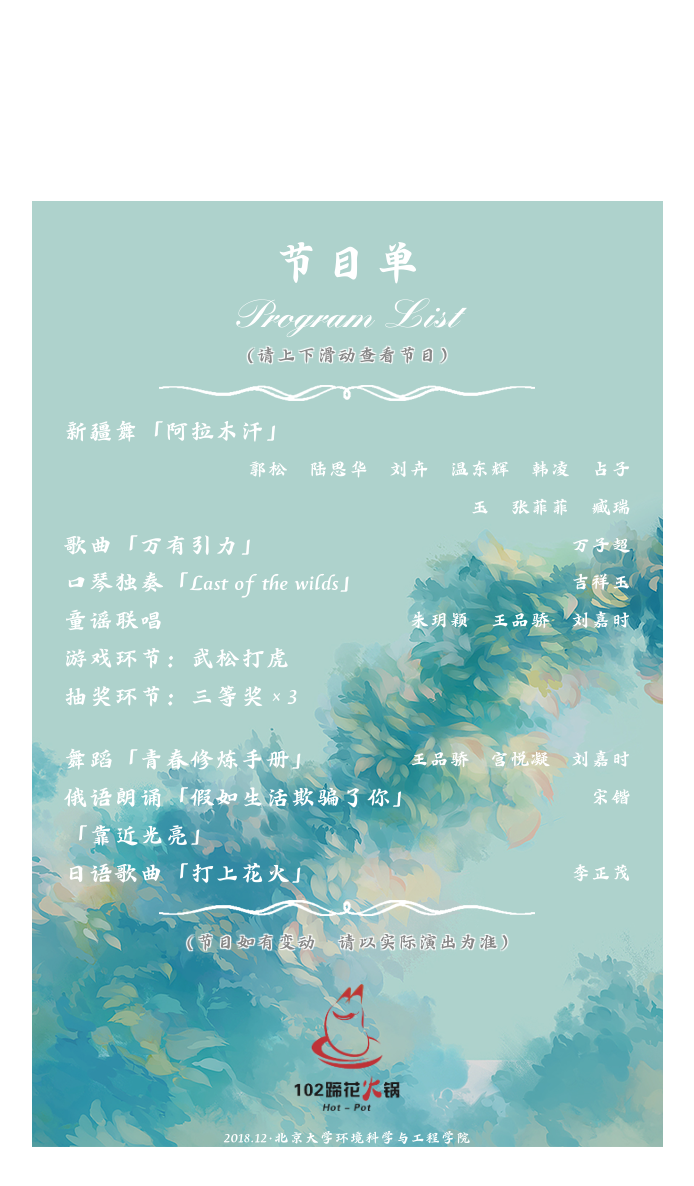
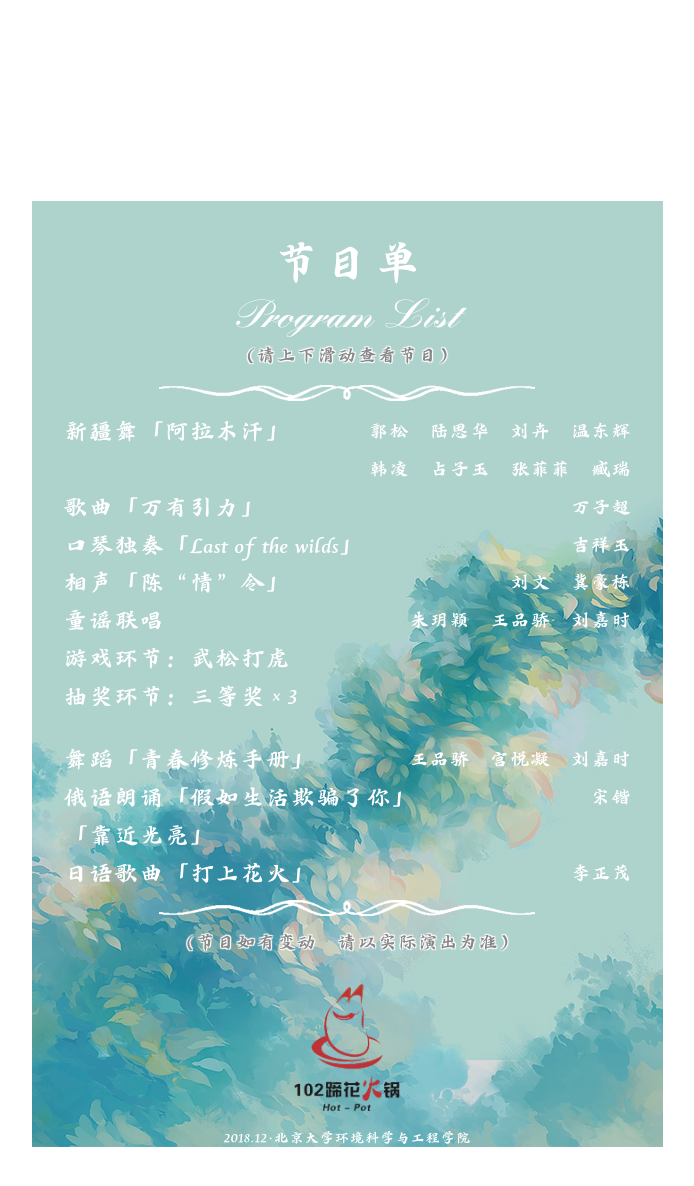
Before and after one commit to PKU-CESE-SU/pku-cese-su.github.io, a Jekyll site: the page 2018-12-new-year-shows.html, which Jekyll copies as it is, in a window 1280 px wide. Shown: the top 1186 px of the page, without its empty margins (293-987 px from the left). Built offline with Jekyll 4.4.1, drawn with Linux system fonts in a browser that asks for light colours.

Commit message:
2018-12-28

```diff
--- a/2018-12-new-year-shows.html
+++ b/2018-12-new-year-shows.html
@@ -142,9 +142,10 @@
                     <div id="content-tip">（请上下滑动查看节目）</div>
                     <div id="content-line-top"></div>
                     <div id="content-box">
-                        <div class="show"><div class="show-name">新疆舞「阿拉木汗」</div><div class="show-player">郭松　陆思华　刘卉　温东辉　韩凌　占子玉　张菲菲　臧瑞</div></div>
+                        <div class="show"><div class="show-name">新疆舞「阿拉木汗」</div><div class="show-player">郭松　陆思华　刘卉　温东辉<br>韩凌　占子玉　张菲菲　臧瑞</div></div>
                         <div class="show"><div class="show-name">歌曲「万有引力」</div><div class="show-player">万子超</div></div>
                         <div class="show"><div class="show-name">口琴独奏「Last of the wilds」</div><div class="show-player">吉祥玉</div></div>
+                        <div class="show"><div class="show-name">相声「陈“情”令」</div><div class="show-player">刘文　冀豪栋</div></div>
                         <div class="show"><div class="show-name">童谣联唱</div><div class="show-player">朱玥颖　王品骄　刘嘉时</div></div>
                         <div class="show"><div class="show-name">游戏环节：武松打虎</div></div>
                         <div class="show"><div class="show-name">抽奖环节：三等奖 × 3</div></div>
@@ -156,7 +157,6 @@
                         <div class="show"><div class="show-name">游戏环节：动物大连蹲</div></div>
                         <div class="show"><div class="show-name">抽奖环节：二等奖 × 2</div></div>
                         <div class="show-blank"></div>
-                        <div class="show"><div class="show-name">相声「陈“情”表」</div><div class="show-player">刘文</div></div>
                         <div class="show"><div class="show-name">歌曲「我爱你中国」</div><div class="show-player">周方升</div></div>
                         <div class="show"><div class="show-name">魔术「变化莫测」</div><div class="show-player">莫山圣</div></div>
                         <div class="show"><div class="show-name">歌曲「如果有来生」</div><div class="show-player">王易初</div></div>
```
Also changed, not shown: images/2018-12-new-year.ttf.
